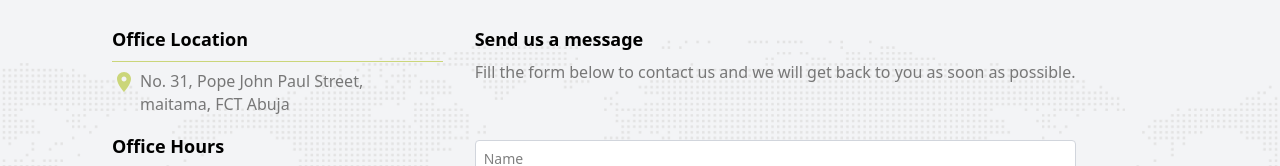
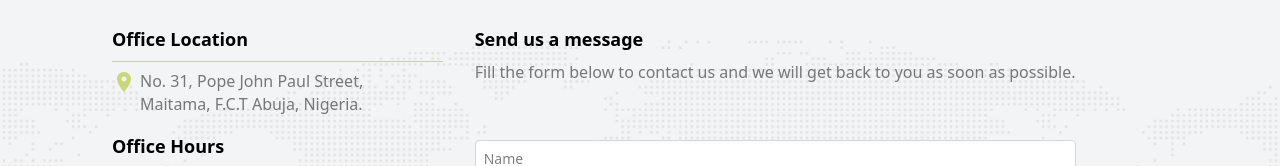
Before and after one commit to rilwanat/new-eftechnology-website, a React (Vite) app: page /contact in a window 1280 px wide. Shown: the part 523-689 px from the top of the page. Built offline with nearby package versions, Linux system fonts and the light colour scheme.

Commit message:
update to homescreen hero

```diff
--- a/src/components/ContactPage.jsx
+++ b/src/components/ContactPage.jsx
@@ -97,7 +97,7 @@ export default function ContactPage({
             <hr className='my-2' style={{ color: '#CBD67A'  }}/>
             <div className='flex mr-4'>
               <div className='mr-1'><PlaceIcon style={{ color: '#CBD67A'  }}/></div>
-              <div className='' style={{fontSize: '16px', color: '#777777'  }}>No. 31, Pope John Paul Street, maitama, FCT Abuja</div>
+              <div className='' style={{fontSize: '16px', color: '#777777'  }}>No. 31, Pope John Paul Street, Maitama, F.C.T Abuja, Nigeria.</div>
             </div>
 
             <div className='text-lg mt-4' style={{ fontWeight: '600', cursor: 'pointer' }}>Office Hours</div>
--- a/src/components/Hero.jsx
+++ b/src/components/Hero.jsx
@@ -3,6 +3,7 @@ import { motion, AnimatePresence } from 'framer-motion';
 import { useNavigate } from 'react-router-dom';
 
 
+import hero0 from '../assets/images/hero/hero0.jpg';
 import hero1 from '../assets/images/hero/hero1.jpg';
 import hero2 from '../assets/images/hero/hero2.jpg';
 import hero3 from '../assets/images/hero/hero3.jpg';
@@ -12,7 +13,7 @@ const Hero = ({  }) => {
   const navigate = useNavigate();
   //
   const images = [
-    hero1,
+    hero0,
     hero2,
     hero3,
   ];
```
Also changed, not shown: src/assets/images/hero/hero0.jpg (added).
